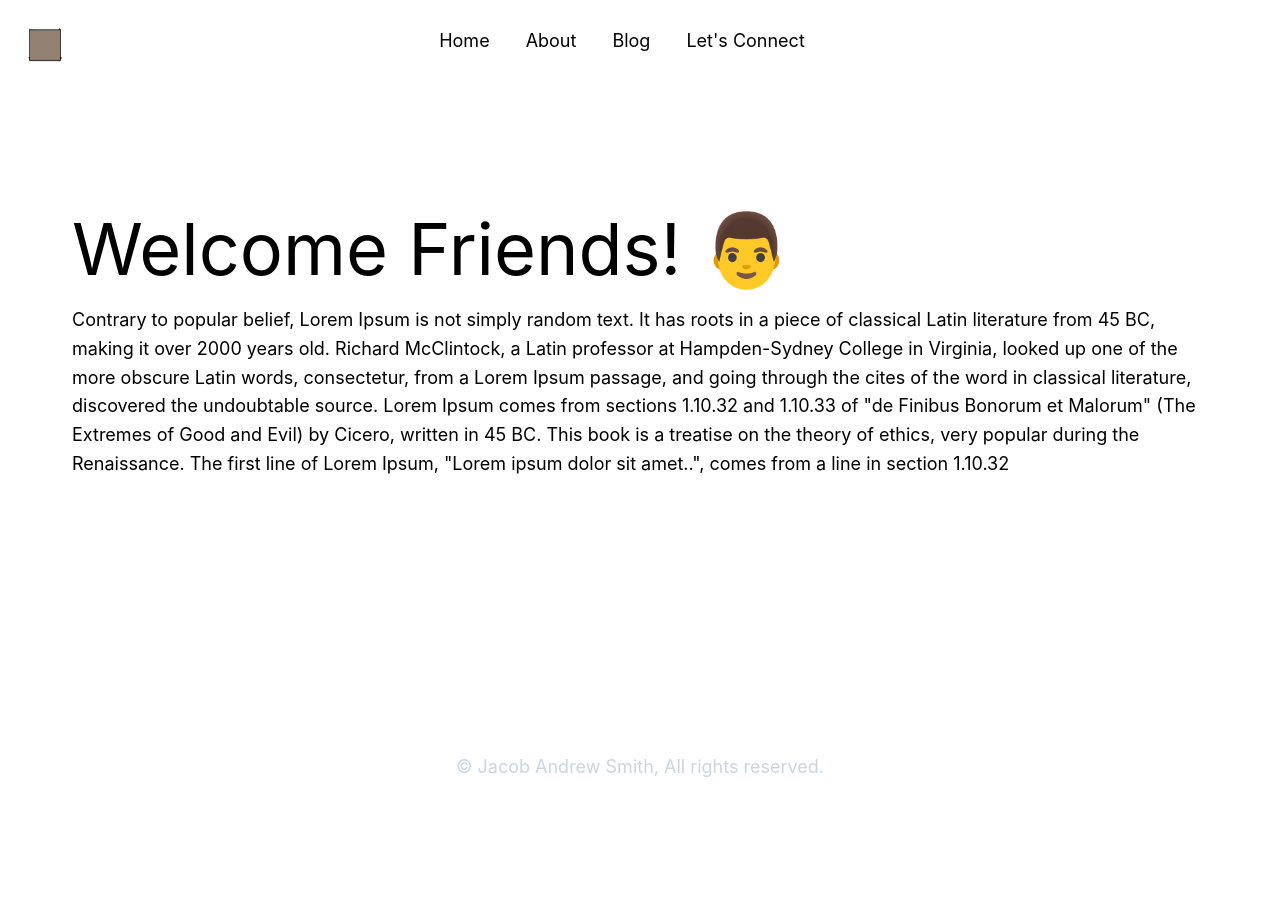
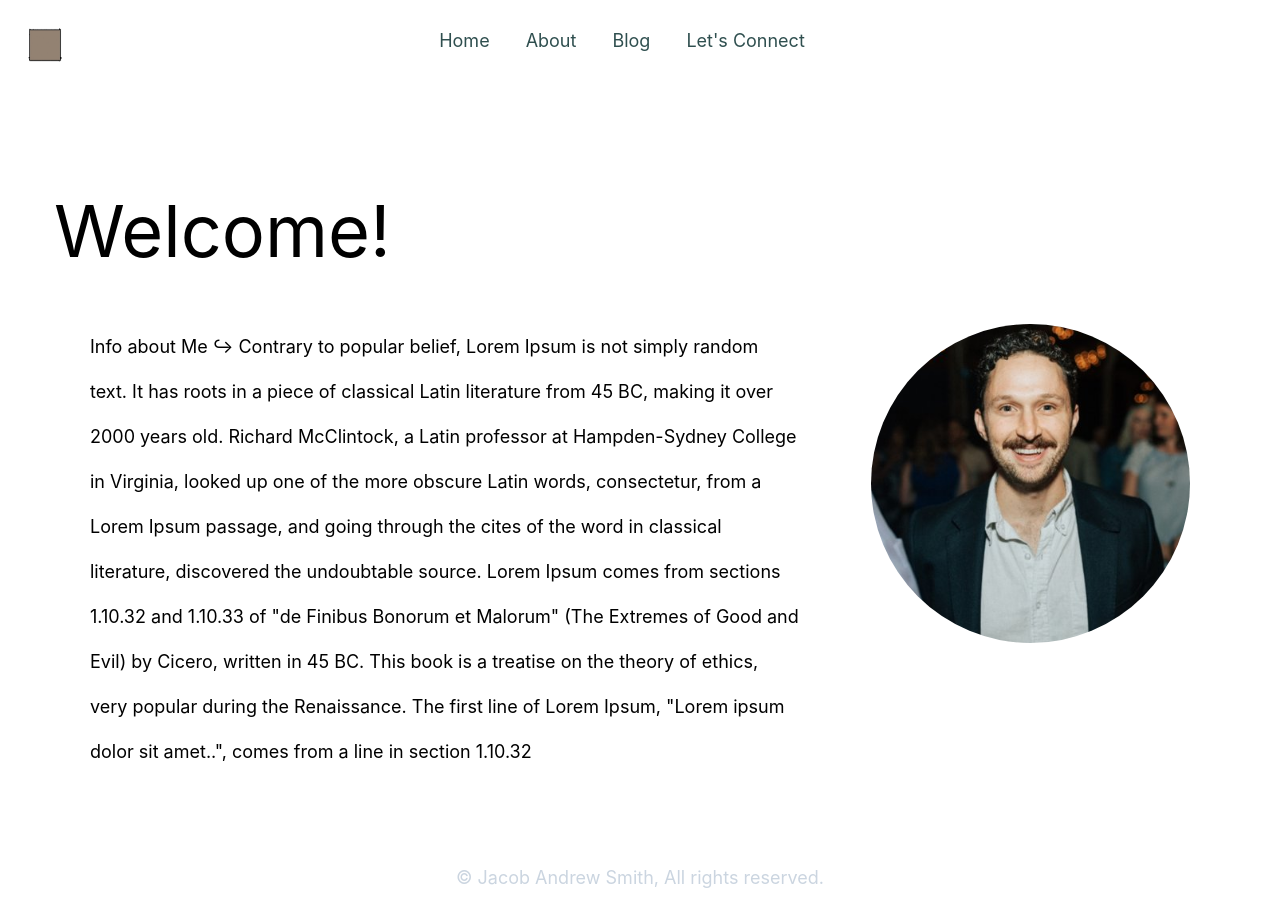
Before and after one commit to wesbos/my-tech-stack, a Next.js app: page / in a window 1280 px wide. Before the commit the page ends 800 px from the top, so only its background shows below. Built offline with nearby package versions, Linux system fonts and the light colour scheme.

Commit message:
Added more structure to home page

```diff
--- a/components/Header.js
+++ b/components/Header.js
@@ -24,7 +24,7 @@ const Header = props => {
           <a className='hover:no-underline hover:bg-blue-700 hover:text-white rounded-sm mr-8 px-1 font-semibold text-xl tracking-tight border border-black border-8'>JS</a>
         </Link> */}
         <Link href="/">
-          <a id="home" className='content-around mr-8 hover:text-blue-800'>Home</a>
+          <a id="home" className='content-around mr-8'>Home</a>
         </Link>
         <Link href="/about">
           <a className='content-around mr-8'>About</a>
--- a/components/Layout.js
+++ b/components/Layout.js
@@ -25,7 +25,7 @@ const Layout = ({ children, home }) => {
         <meta name='twitter:card' content='summary_large_image' />
       </Head>
       <Header isHome={home} styles={styles} utilStyles={utilStyles} />
-      <article className='flex-1 m-16'>
+      <article className='flex-1 m-12'>
         {children}
       </article>
       <div className='flex justify-center'>
--- a/package.json
+++ b/package.json
@@ -16,6 +16,7 @@
     "gray-matter": "^4.0.2",
     "isomorphic-unfetch": "^3.0.0",
     "next": "^9.3.6",
+    "nprogress": "^0.2.0",
     "react": "^16.13.1",
     "react-dom": "^16.13.1"
   },
--- a/pages/index.js
+++ b/pages/index.js
@@ -11,10 +11,17 @@ import utilStyles from '../styles/utils.module.css';
 const Index = ({ allPosts }) => {
   return (
     <Layout home>
-        <h1 className='text-6xl'>Welcome Friends! 👨</h1>
-        <article>
-        Contrary to popular belief, Lorem Ipsum is not simply random text. It has roots in a piece of classical Latin literature from 45 BC, making it over 2000 years old. Richard McClintock, a Latin professor at Hampden-Sydney College in Virginia, looked up one of the more obscure Latin words, consectetur, from a Lorem Ipsum passage, and going through the cites of the word in classical literature, discovered the undoubtable source. Lorem Ipsum comes from sections 1.10.32 and 1.10.33 of "de Finibus Bonorum et Malorum" (The Extremes of Good and Evil) by Cicero, written in 45 BC. This book is a treatise on the theory of ethics, very popular during the Renaissance. The first line of Lorem Ipsum, "Lorem ipsum dolor sit amet..", comes from a line in section 1.10.32
-        </article>
+        <h1 className='text-6xl'>Welcome!</h1>
+        <section className='flex'>
+          <article className='w-4/6 leading-10 p-8'>
+          Info about Me
+          ↪ Contrary to popular belief, Lorem Ipsum is not simply random text. It has roots in a piece of classical Latin literature from 45 BC, making it over 2000 years old. Richard McClintock, a Latin professor at Hampden-Sydney College in Virginia, looked up one of the more obscure Latin words, consectetur, from a Lorem Ipsum passage, and going through the cites of the word in classical literature, discovered the undoubtable source. Lorem Ipsum comes from sections 1.10.32 and 1.10.33 of "de Finibus Bonorum et Malorum" (The Extremes of Good and Evil) by Cicero, written in 45 BC. This book is a treatise on the theory of ethics, very popular during the Renaissance. The first line of Lorem Ipsum, "Lorem ipsum dolor sit amet..", comes from a line in section 1.10.32
+          </article>
+          <article className='w-2/6 p-8'>
+            <img className='rounded-full' src='/images/profile.jpg'/>
+          </article>
+        </section>
+
       {/* <br/>
       <h3>Blog</h3>
       <ul className={utilStyles.listItem}>
--- a/styles/global.css
+++ b/styles/global.css
@@ -1,4 +1,4 @@
-html,
+/* html,
 body {
   padding: 0;
   margin: 0;
@@ -24,4 +24,4 @@ a:hover {
 img {
   max-width: 100%;
   display: block;
-}
+} */
--- a/styles/index.css
+++ b/styles/index.css
@@ -3,3 +3,29 @@
 @tailwind components;
 
 @tailwind utilities;
+
+html,
+body {
+  font-family: -apple-system, BlinkMacSystemFont, Segoe UI, Roboto, Oxygen, Ubuntu,
+  Cantarell, Fira Sans, Droid Sans, Helvetica Neue, sans-serif;
+  line-height: 1.6;
+  font-size: 18px;
+  margin: 0;
+}
+
+/* h1, h2, h3, h4, h5, h6 {
+
+} */
+
+* {
+  box-sizing:border-box;
+}
+
+a {
+  color: darkslategray;
+  text-decoration: none;
+}
+
+a:hover {
+  color: lightgrey;
+}
```
Also changed, not shown: 1 other file (tests, documents, lock files or other folders).
